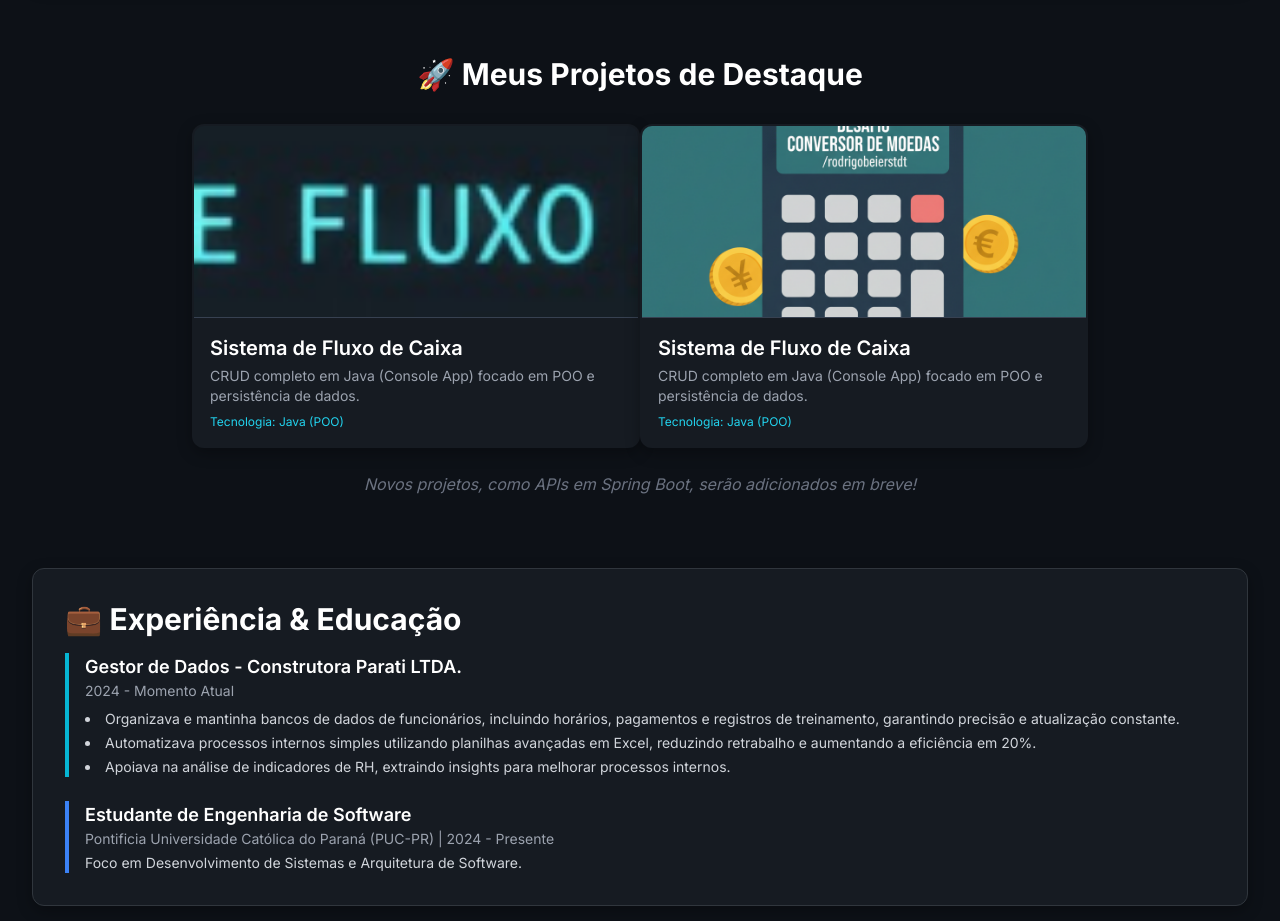
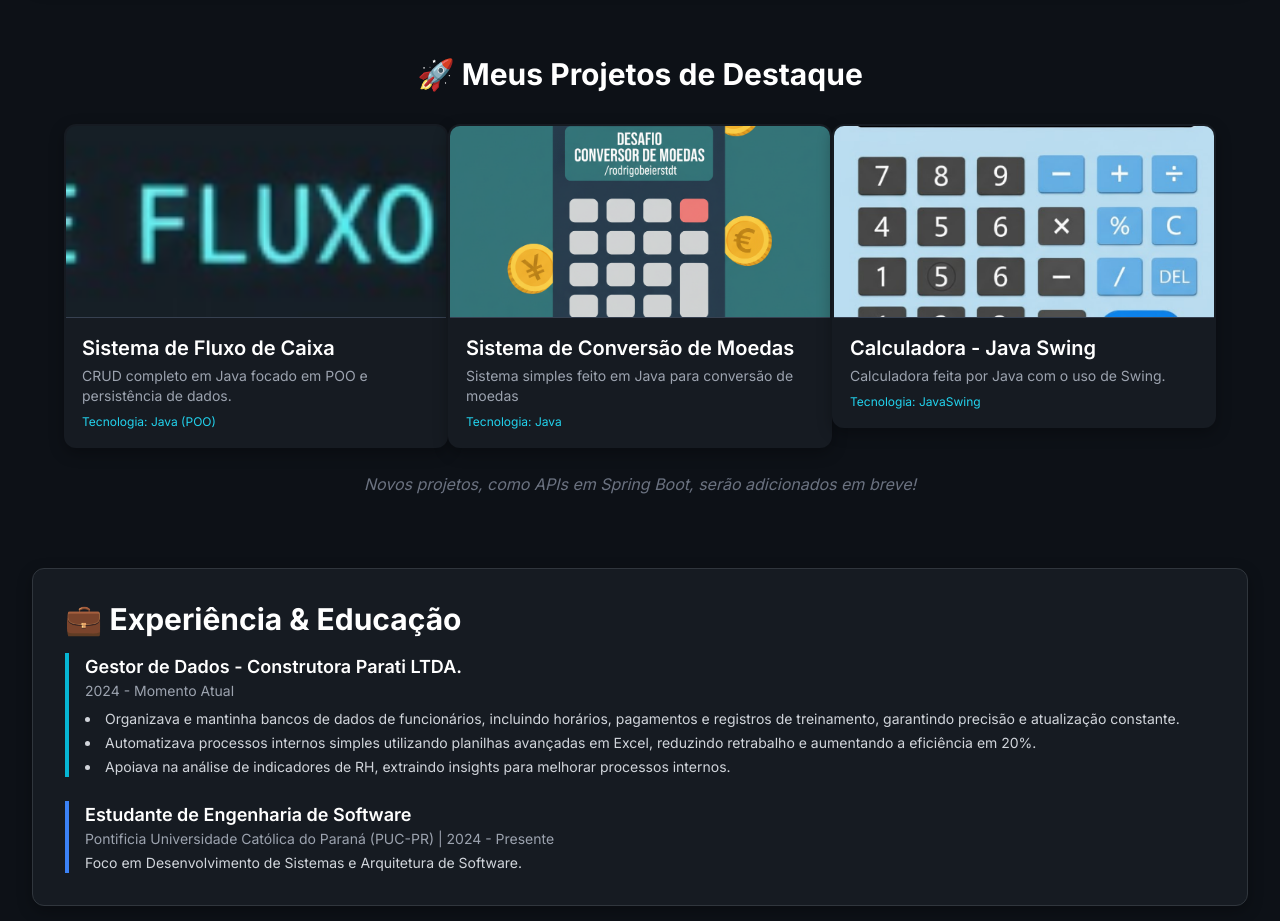
Before and after one commit to RodrigoBeierstdt/portfolio, a plain HTML site: page index.html in a window 1280 px wide. Shown: the part 1100-2021 px from the top of the page. Drawn offline with nearby package versions, Linux system fonts and the light colour scheme.

Commit message:
Atualizações de projeto

```diff
--- a/index.html
+++ b/index.html
@@ -183,7 +183,7 @@
                             <img src="foto/Screenshot_1.png" alt="Screenshot do Sistema de Fluxo de Caixa em Console" class="w-full h-48 object-cover border-b border-gray-700">
                             <div class="p-4">
                                 <h3 class="text-xl font-semibold main-title mb-1">Sistema de Fluxo de Caixa</h3>
-                                <p class="text-gray-400 text-sm">CRUD completo em Java (Console App) focado em POO e persistência de dados. </p>
+                                <p class="text-gray-400 text-sm">CRUD completo em Java focado em POO e persistência de dados. </p>
                                 <span class="text-xs text-cyan-400 mt-2 block">Tecnologia: Java (POO)</span>
                             </div>
                         </div>
@@ -191,11 +191,22 @@
 
  <a href="https://github.com/RodrigoBeierstdt/ConversorMoedas" target="_blank" class="block w-full max-w-md">
                         <div class="project-card-grid content-card rounded-xl overflow-hidden border-2 border-transparent">
-                            <img src="foto/capa.png" alt="Screenshot do Sistema de Fluxo de Caixa em Console" class="w-full h-48 object-cover border-b border-gray-700">
+                            <img src="foto/capa.png" alt="Conversor de Moedas" class="w-full h-48 object-cover border-b border-gray-700">
                             <div class="p-4">
-                                <h3 class="text-xl font-semibold main-title mb-1">Sistema de Fluxo de Caixa</h3>
-                                <p class="text-gray-400 text-sm">CRUD completo em Java (Console App) focado em POO e persistência de dados. </p>
-                                <span class="text-xs text-cyan-400 mt-2 block">Tecnologia: Java (POO)</span>
+                                <h3 class="text-xl font-semibold main-title mb-1">Sistema de Conversão de Moedas</h3>
+                                <p class="text-gray-400 text-sm">Sistema simples feito em Java para conversão de moedas </p>
+                                <span class="text-xs text-cyan-400 mt-2 block">Tecnologia: Java</span>
+                            </div>
+                        </div>
+                    </a>
+
+                    <a href="https://github.com/RodrigoBeierstdt/CalculadoraSwing" target="_blank" class="block w-full max-w-md">
+                        <div class="project-card-grid content-card rounded-xl overflow-hidden border-2 border-transparent">
+                            <img src="foto/java.png" alt="Conversor de Moedas" class="w-full h-48 object-cover border-b border-gray-700">
+                            <div class="p-4">
+                                <h3 class="text-xl font-semibold main-title mb-1">Calculadora - Java Swing</h3>
+                                <p class="text-gray-400 text-sm">Calculadora feita por Java com o uso de Swing.</p>
+                                <span class="text-xs text-cyan-400 mt-2 block">Tecnologia: JavaSwing</span>
                             </div>
                         </div>
                     </a>
```
Also changed, not shown: foto/java.png (added).
